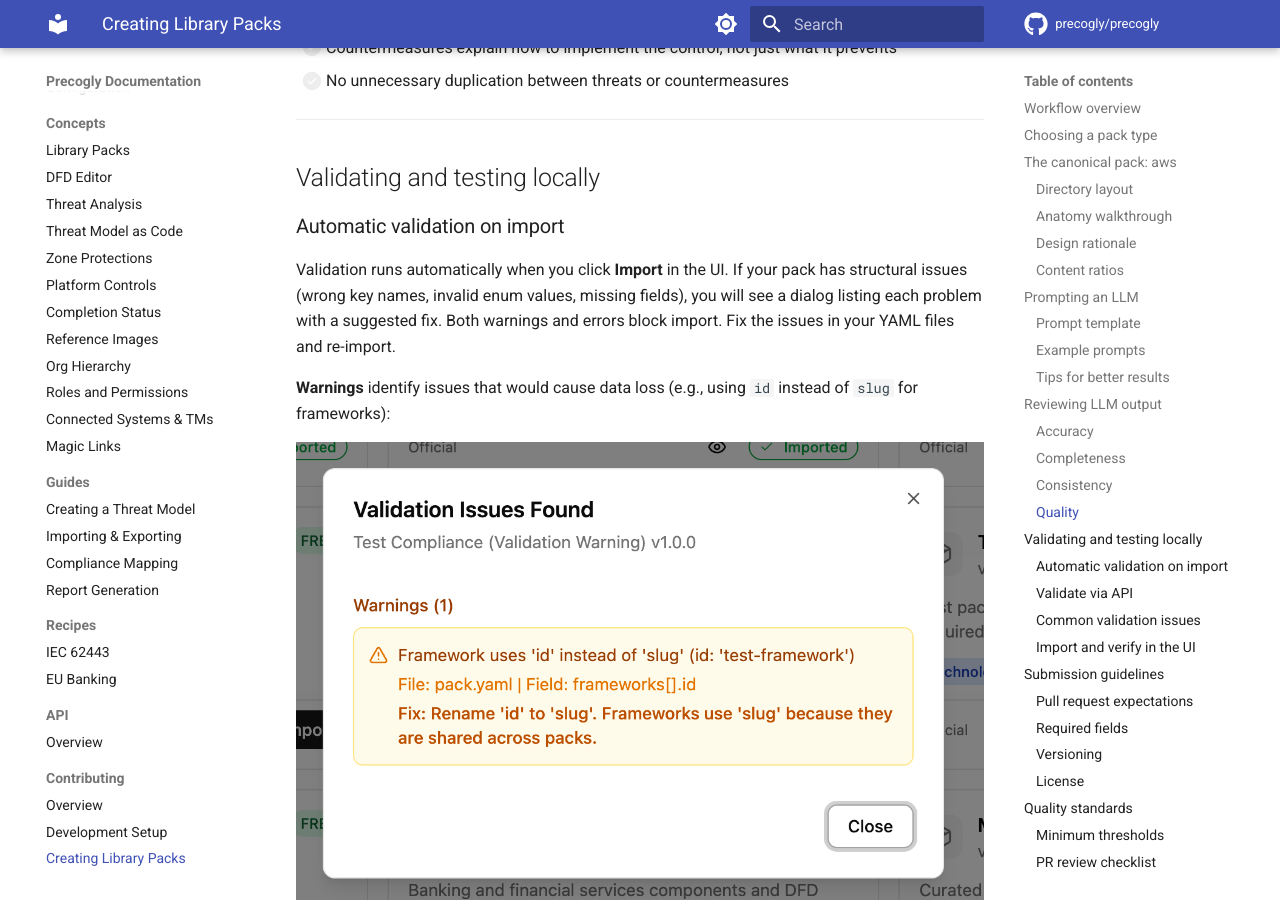
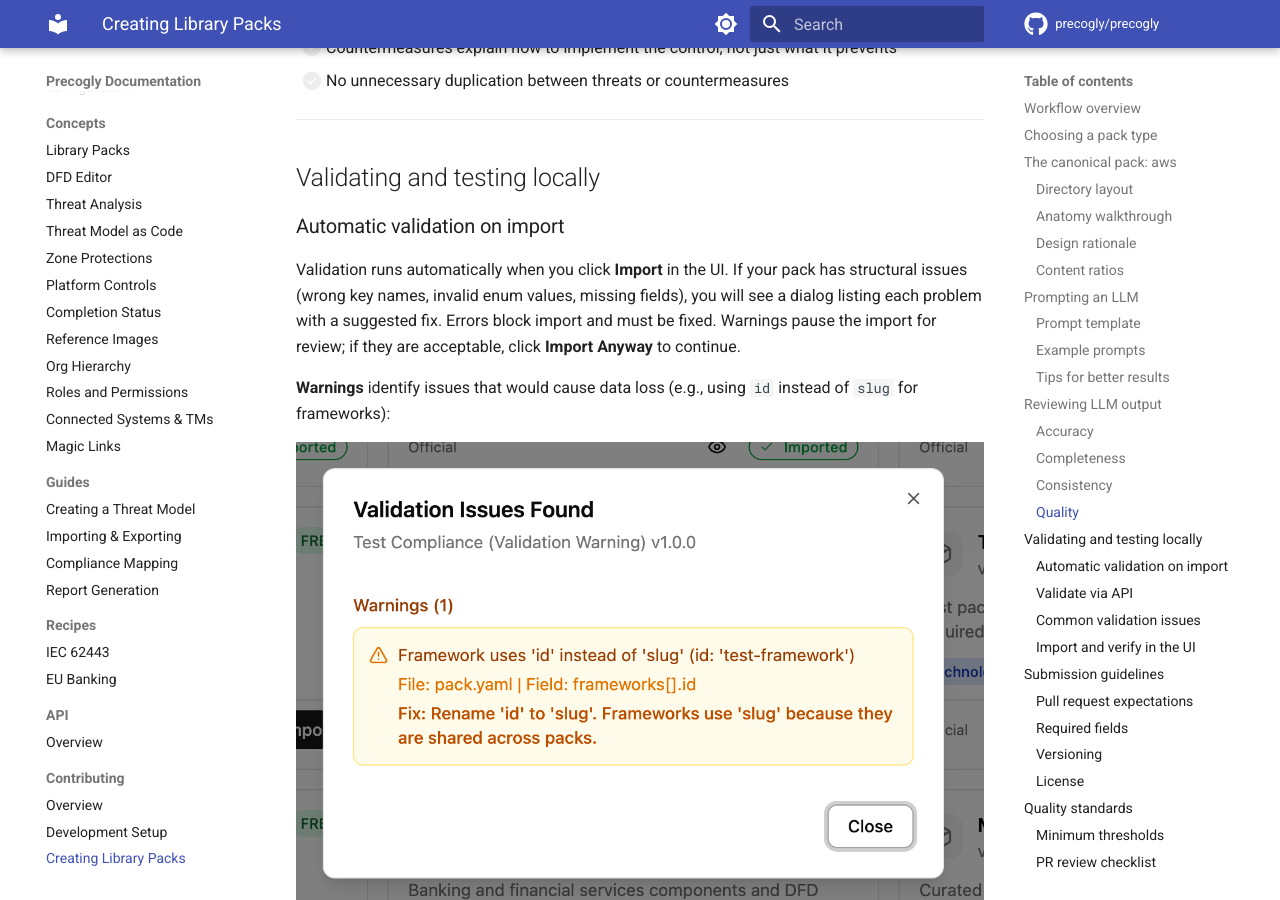
Before and after one commit to AlvinKuruvilla/precogly, an MkDocs documentation site: the page built from docs/contributing/creating-library-packs.md, in a window 1280 px wide and 900 px high, scrolled down 6555 px. Built offline with MkDocs 1.6.1 and Material for MkDocs 9.7.7, drawn with Linux system fonts in a browser that asks for light colours; comment, search, counter and statistics services are not loaded.

Commit message:
docs: clean up stale documentation

```diff
--- a/docs/contributing/creating-library-packs.md
+++ b/docs/contributing/creating-library-packs.md
@@ -266,7 +266,7 @@
 
 ### Automatic validation on import
 
-Validation runs automatically when you click **Import** in the UI. If your pack has structural issues (wrong key names, invalid enum values, missing fields), you will see a dialog listing each problem with a suggested fix. Both warnings and errors block import. Fix the issues in your YAML files and re-import.
+Validation runs automatically when you click **Import** in the UI. If your pack has structural issues (wrong key names, invalid enum values, missing fields), you will see a dialog listing each problem with a suggested fix. Errors block import and must be fixed. Warnings pause the import for review; if they are acceptable, click **Import Anyway** to continue.
 
 **Warnings** identify issues that would cause data loss (e.g., using `id` instead of `slug` for frameworks):
 
```
Also changed, not shown: README.md (+1 -1 lines), libraries/README.md (+1 -1 lines), docs/assets/images/quickstart-dfd-editor.png (deleted), docs/assets/images/quickstart-navigate-to-dfd-editor.png (deleted), docs/assets/images/quickstart-overview-after.png (deleted).
